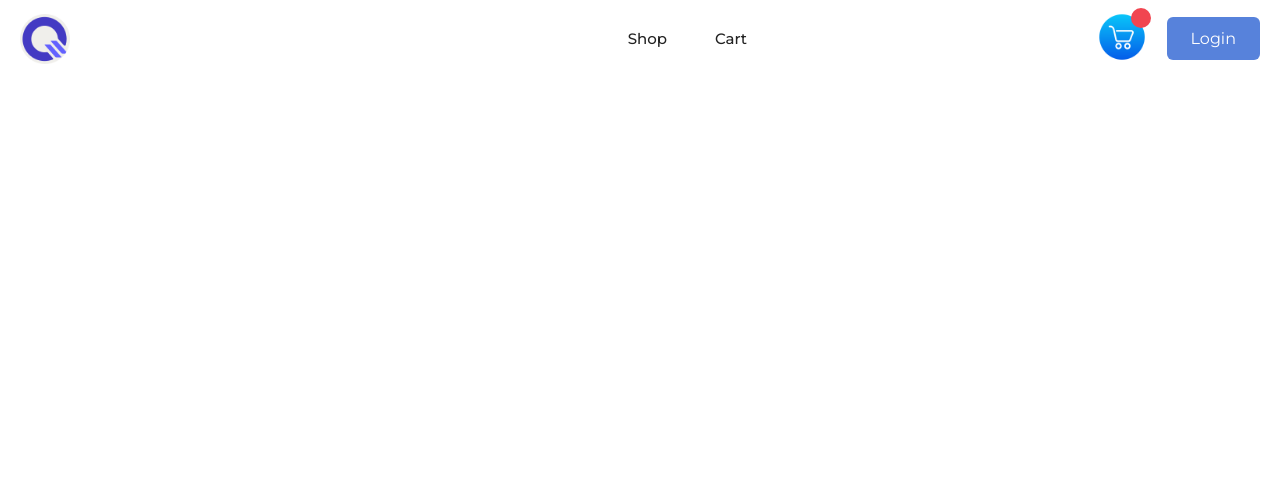
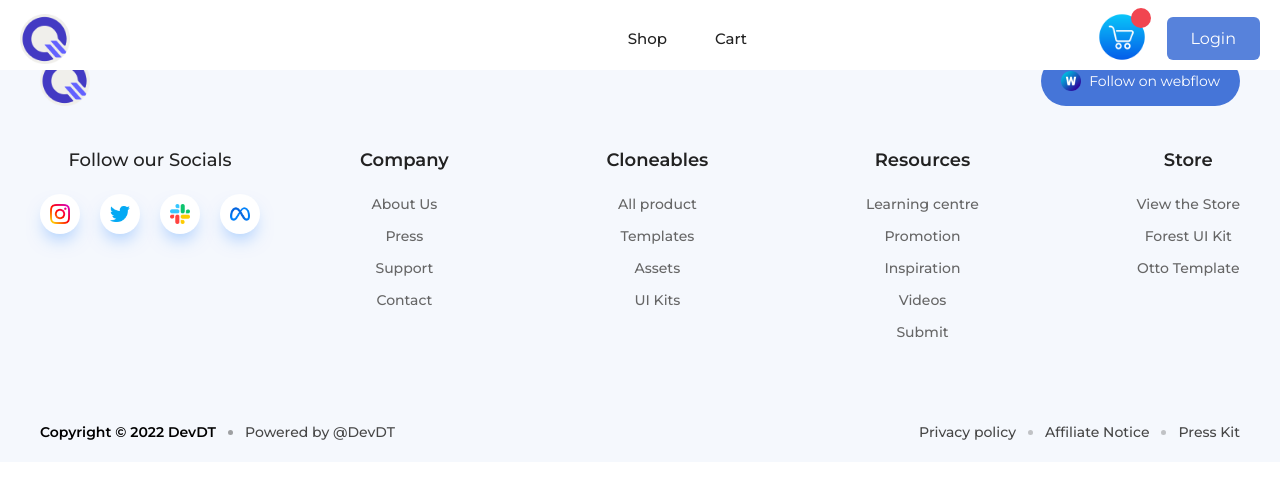
Before and after one commit to humanSCP/Shop, a React (Create React App) app: page / in a window 1280 px wide. Shown: the top 478 px of the page. Built offline with nearby package versions, Linux system fonts and the light colour scheme.

Commit message:
[15/02/2023] coding footer

```diff
--- a/src/modules/Footer.jsx
+++ b/src/modules/Footer.jsx
@@ -1,9 +1,101 @@
 import React from 'react'
+import { NavLink } from "react-router-dom";
+const icons = ["/instagram.png", "/twitter.png", "/slack.png", "/meta.png"];
 
 const Footer = () => {
-  return (
-    <div>Footer</div>
-  )
+    return (
+        <div className="w-full bg-primary bg-opacity-5 z-10">
+      <div className="container p-10 pb-0 flex flex-col gap-y-5">
+
+        <div className="flex justify-between w-full pb-5">
+          <NavLink to="/" className={"w-[50px] h-[50px]"}>
+            <img src="/qora.png" alt="" className="w-full h-full" />
+          </NavLink>
+          <div className="flex gap-x-2 items-center bg-primary rounded-[25px] text-white px-5 py-3 text-sm">
+            <img src="/webflow.png" alt="" className="w-5 h-5" />
+            <span>Follow on webflow</span>
+          </div>
+        </div>
+        <div className="flex lg:gap-x-[100px] md:gap-x-[40px] mb-10 text-sm">
+          <div className="flex flex-col gap-y-10 max-md:hidden">
+            <div>
+              <h3 className="mb-5 md:text-lg font-medium text-dark">
+                Follow our Socials
+              </h3>
+              <div className="flex gap-x-5">
+                {icons.map((icon, index) => (
+                  <span
+                    className="flex items-center justify-center w-10 h-10 rounded-full bg-dark socials"
+                    key={index}
+                  >
+                    <img src={icon} alt="" className="w-[50%] h-[50%]" />
+                  </span>
+                ))}
+              </div>
+            </div>
+          </div>
+          <div className="sm:flex sm:justify-between sm:flex-1 w-full grid grid-cols-2 gap-10">
+            <div>
+              <h3 className="mb-5 text-lg font-semibold text-dark">Company</h3>
+              <ul className="flex flex-col font-medium gap-y-3 text-text2">
+                <li>About Us</li>
+                <li>Press</li>
+                <li>Support</li>
+                <li>Contact</li>
+              </ul>
+            </div>
+            <div>
+              <h3 className="mb-5 text-lg font-semibold text-dark">
+                Cloneables
+              </h3>
+              <ul className="flex flex-col font-medium gap-y-3 text-text2">
+                <li>All product</li>
+                <li>Templates</li>
+                <li>Assets</li>
+                <li>UI Kits</li>
+              </ul>
+            </div>
+            <div>
+              <h3 className="mb-5 text-lg font-semibold text-dark">
+                Resources
+              </h3>
+              <ul className="flex flex-col font-medium gap-y-3 text-text2">
+                <li>Learning centre</li>
+                <li>Promotion</li>
+                <li>Inspiration</li>
+                <li>Videos</li>
+                <li>Submit</li>
+              </ul>
+            </div>
+            <div>
+              <h3 className="mb-5 text-lg font-semibold text-dark">Store</h3>
+              <ul className="flex flex-col font-medium gap-y-3 text-text2">
+                <li>View the Store</li>
+                <li>Forest UI Kit</li>
+                <li>Otto Template</li>
+              </ul>
+            </div>
+          </div>
+        </div>
+        <div className="flex items-center md:justify-between justify-center py-5 text-sm">
+          <div className="flex items-center gap-x-3">
+            <strong className="font-semibold">
+              Copyright &#169; 2022 DevDT
+            </strong>
+            <span className="w-[5px] h-[5px] rounded-full bg-text1 bg-opacity-50"></span>
+            <span className="font-medium text-text1">Powered by @DevDT</span>
+          </div>
+          <div className="flex items-center font-medium text-text1 gap-x-3 max-md:hidden">
+            <p>Privacy policy</p>
+            <span className="w-[5px] h-[5px] rounded-full bg-text1 bg-opacity-30"></span>
+            <p>Affiliate Notice</p>
+            <span className="w-[5px] h-[5px] rounded-full bg-text1 bg-opacity-30"></span>
+            <p>Press Kit</p>
+          </div>
+        </div>
+      </div>
+    </div>
+    )
 }
 
 export default Footer
```
